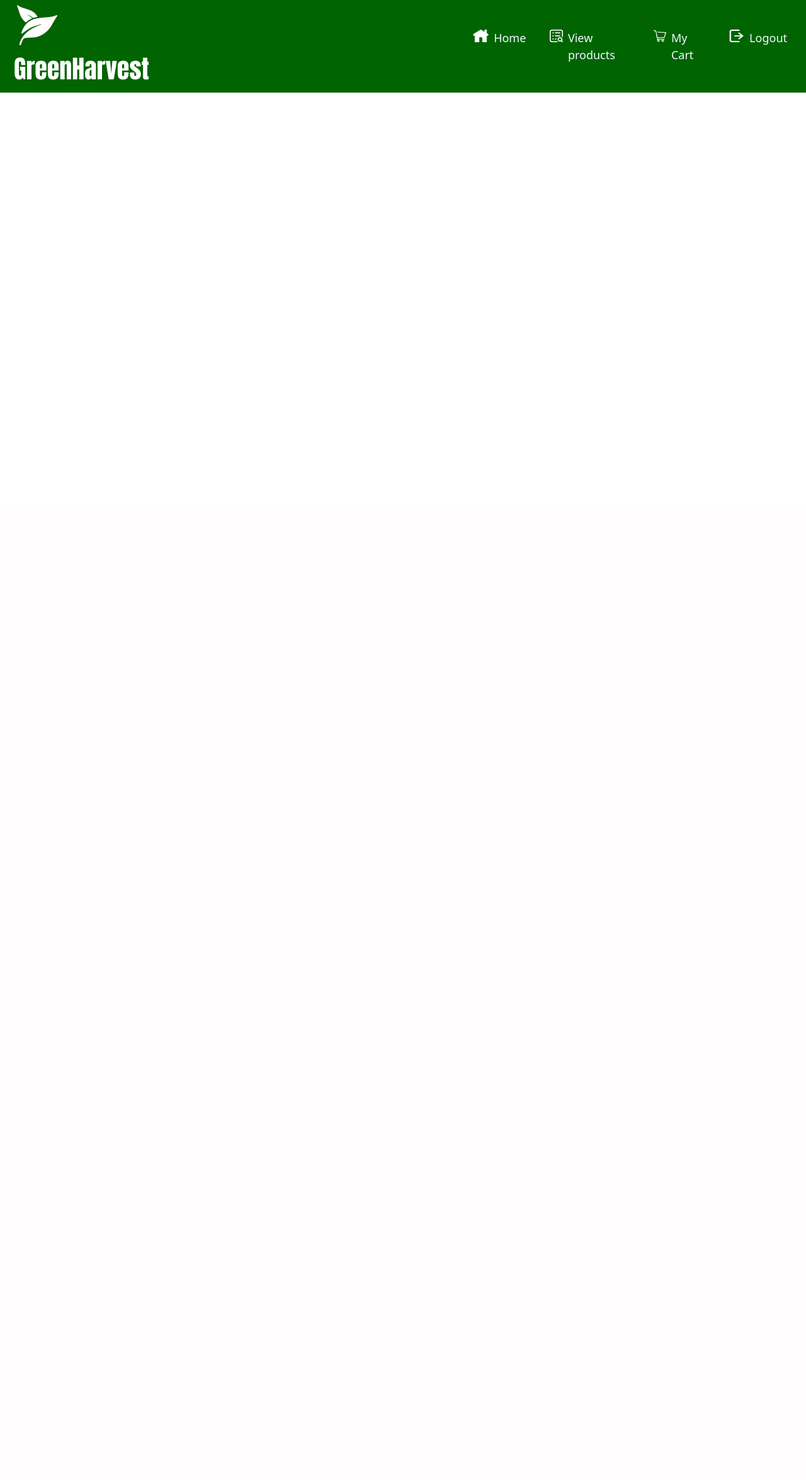
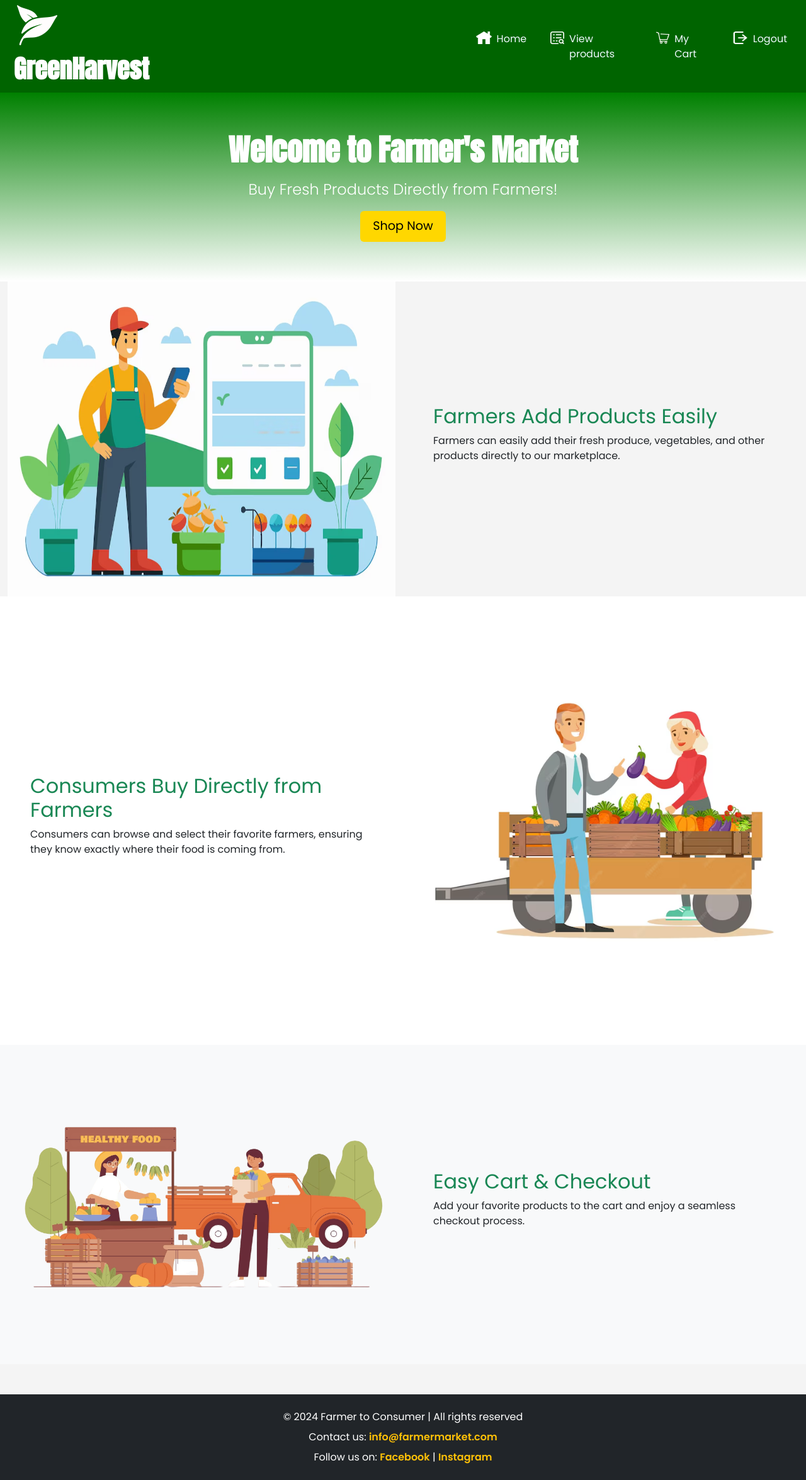
Before and after one commit to SJenush/FarmerConsumerDirectInteraction, a PHP site: page / in a window 1280 px wide. Shown: the whole page at 63% size. Before the commit the page ends 147 px from the top, so only its background shows below. Run offline with PHP 8.4, Linux system fonts and the light colour scheme; the visitor is signed in with stand-in values (Sample User, id 1); some libraries are stand-ins or nearby versions.

Commit message:
Home page designed

```diff
--- a/index.php
+++ b/index.php
@@ -1,10 +1,8 @@
 <?php
     session_start();
-    if(isset($_SESSION['Username'])){
-        //echo $_SESSION['Username'];
-    }else{
-        //echo $_SESSION['Username'];
-        header("Location:login.php");
+    if (!isset($_SESSION['Username'])) {
+        header("Location: login.php");
+        exit(); // Ensure no further code is executed if not logged in
     }
 ?>
 <!DOCTYPE html>
@@ -12,18 +10,91 @@
 <head>
     <meta charset="UTF-8">
     <meta name="viewport" content="width=device-width, initial-scale=1.0">
-    <title>Home</title>
+    <title>Farmer to Consumer - Home</title>
+
+    <!-- Bootstrap CSS -->
     <link rel="stylesheet" href="https://cdn.jsdelivr.net/npm/bootstrap@5.3.3/dist/css/bootstrap.min.css">
+
+    <!-- Custom CSS -->
+    <link rel="stylesheet" href="static/css/nav.css">
+    <link rel="stylesheet" href="static/css/index_style.css">
+    <link rel="icon" href="/static/img/mainicon.png">
+
+    <!-- Google Fonts -->
+    <link href="https://fonts.googleapis.com/css2?family=Anton&display=swap" rel="stylesheet">
+    <link href="https://fonts.googleapis.com/css2?family=Poppins:wght@300;400;600;700&display=swap" rel="stylesheet">
+
+    <!-- JQuery & Bootstrap JS -->
+    <script src="https://code.jquery.com/jquery-3.6.0.min.js"></script>
     <script src="https://cdn.jsdelivr.net/npm/bootstrap@5.3.3/dist/js/bootstrap.bundle.min.js"></script>
-    <script src="https://code.jquery.com/jquery-3.6.0.min.js"></script>
-    <link rel="stylesheet" href="static/css/nav.css">
-    <link rel="stylesheet" href="static/css/viewProduct_style.css">
-    <link rel="icon" href="/static/img/mainicon.png">
-    <link href="https://fonts.googleapis.com/css2?family=Poppins:ital,wght@0,100;0,200;0,300;0,400;0,500;0,600;0,700;0,800;0,900;1,100;1,200;1,300;1,400;1,500;1,600;1,700;1,800;1,900&display=swap" rel="stylesheet">
-    <link href="https://fonts.googleapis.com/css2?family=Anton&display=swap" rel="stylesheet">
-    <link href="https://fonts.googleapis.com/css2?family=Paytone+One&family=Plus+Jakarta+Sans:ital,wght@0,200..800;1,200..800&display=swap" rel="stylesheet">
+
+    <!-- Custom JS -->
+    <script src="static/js/index.js"></script>
 </head>
 <body>
-    <?php include("nav_bar.php")?>
+    <!-- Include Navigation Bar -->
+    <?php include("nav_bar.php"); ?>
+
+    <!-- Banner Section -->
+    <section class="banner text-center text-white d-flex align-items-center justify-content-center" style="background-image: url('static/img/farm-background.jpg'); height: 300px;">
+        <div>
+            <h1>Welcome to Farmer's Market</h1>
+            <p>Buy Fresh Products Directly from Farmers!</p>
+            <a href="#" class="btn btn-warning">Shop Now</a>
+        </div>
+    </section>
+    <!-- Features Section -->
+        <div class="container-fluid">
+            <div class="row align-items-center">
+                <div class="col-md-6">
+                    <img src="static/img/farmeradd2.avif" alt="Farmer adding products" class="img-fluid w-100 addimg" >
+                </div>
+                <div class="col-md-6 text-center text-md-start p-5">
+                    <h2 class="text-success">Farmers Add Products Easily</h2>
+                    <p>Farmers can easily add their fresh produce, vegetables, and other products directly to our marketplace.</p>
+                </div>
+            </div>
+        </div>
+    </section>
+
+    <!-- Feature Section 2 (Alternating) -->
+    <section class="feature-section py-5 bg-white">
+        <div class="container-fluid">
+            <div class="row align-items-center">
+                <div class="col-md-6 order-md-2">
+                    <img src="static/img/farmeradd1.avif" alt="Consumer buying products" class="img-fluid w-100">
+                </div>
+                <div class="col-md-6 text-center text-md-start p-5 order-md-1">
+                    <h2 class="text-success">Consumers Buy Directly from Farmers</h2>
+                    <p>Consumers can browse and select their favorite farmers, ensuring they know exactly where their food is coming from.</p>
+                </div>
+            </div>
+        </div>
+    </section>
+
+    <!-- Feature Section 3 -->
+    <section class="feature-section py-5 bg-light">
+        <div class="container-fluid">
+            <div class="row align-items-center">
+                <div class="col-md-6">
+                    <img src="static/img/cart.png" alt="Cart and checkout" class="img-fluid w-100">
+                </div>
+                <div class="col-md-6 text-center text-md-start p-5">
+                    <h2 class="text-success">Easy Cart & Checkout</h2>
+                    <p>Add your favorite products to the cart and enjoy a seamless checkout process.</p>
+                </div>
+            </div>
+        </div>
+    </section>
+    <!-- Footer Section -->
+    <footer class="text-center bg-dark text-white py-3 mt-5">
+        <p>&copy; 2024 Farmer to Consumer | All rights reserved</p>
+        <p>Contact us: <a href="mailto:info@farmermarket.com" class="text-warning">info@farmermarket.com</a></p>
+        <p>Follow us on:
+            <a href="#" class="text-warning">Facebook</a> |
+            <a href="#" class="text-warning">Instagram</a>
+        </p>
+    </footer>
+
 </body>
 </html>
--- a/static/css/index_style.css
+++ b/static/css/index_style.css
@@ -0,0 +1,156 @@
+/* General Body Style */
+body {
+    font-family: 'Poppins', sans-serif;
+    background-color: #f4f4f4;
+    margin: 0;
+    padding: 0;
+}
+
+/* Banner Section */
+.banner {
+    background: linear-gradient(green, white) !important; /* Green background */
+    color: white;
+    display: flex;
+    flex-direction: column;
+    justify-content: center;
+    align-items: center;
+    height: 300px;
+    text-align: center;
+    background-size: cover;
+    background-position: center;
+}
+
+.banner h1 {
+    font-family: 'Anton', sans-serif;
+    font-size: 3rem;
+    font-weight: 700;
+    margin-bottom: 1rem;
+}
+
+.banner p {
+    font-size: 1.5rem;
+    font-weight: 300;
+    max-width: 600px;
+}
+
+.banner .btn {
+    background-color: #FFD700;
+    color: black;
+    padding: 10px 20px;
+    border: none;
+    font-size: 1.2rem;
+    transition: background-color 0.3s ease;
+}
+
+.banner .btn:hover {
+    background-color: #FFA500;
+    color: white;
+}
+
+/* Categories Section */
+.categories {
+    padding: 3rem 0;
+}
+
+.card {
+    border: none;
+    transition: transform 0.3s ease-in-out;
+    box-shadow: 0px 4px 6px rgba(0, 0, 0, 0.1);
+}
+
+.card:hover {
+    transform: scale(1.05);
+}
+
+.card-img-top {
+    border-radius: 10px;
+    object-fit: cover;
+    height: 200px;
+}
+
+.card-title {
+    font-size: 1.5rem;
+    font-weight: 600;
+    margin-top: 1rem;
+}
+
+.card-text {
+    font-size: 1rem;
+    color: #555;
+    margin-bottom: 1.5rem;
+}
+
+/* Footer */
+footer {
+    background-color: #333;
+    color: white;
+    padding: 1.5rem 0;
+    text-align: center;
+    position: relative;
+    bottom: 0;
+    width: 100%;
+}
+
+footer p {
+    margin: 0.5rem 0;
+}
+
+footer a {
+    color: #FFD700;
+    text-decoration: none;
+    font-weight: 600;
+}
+
+footer a:hover {
+    color: #FFA500;
+}
+
+/* Carousel Controls */
+.carousel-control-prev-icon,
+.carousel-control-next-icon {
+    background-color: #6c757d;
+    border-radius: 50%;
+    padding: 1rem;
+}
+
+.carousel-item {
+    display: flex;
+    justify-content: center;
+}
+
+.carousel .card {
+    width: 80%;
+}
+
+/* Navbar Specifics - Retain Size */
+.navbar-brand {
+    font-size: 1.5rem;
+    font-weight: bold;
+}
+
+.navbar-nav .nav-link {
+    font-size: 1rem;
+}
+
+/* Media Queries for Responsive Design */
+@media (max-width: 768px) {
+    .banner h1 {
+        font-size: 2.5rem;
+    }
+
+    .banner p {
+        font-size: 1.2rem;
+        max-width: 90%;
+    }
+
+    .card-img-top {
+        height: 150px;
+    }
+
+    .categories .card {
+        margin-bottom: 2rem;
+    }
+}
+.addimg{
+    height: 500px;
+}
```
Also changed, not shown: static/img/cart.png (added), static/img/farmeradd.jpg (added), static/img/farmeradd1.avif (added), static/img/farmeradd2.avif (added), static/img/homehead.jpg (added), static/js/index.js (added).
